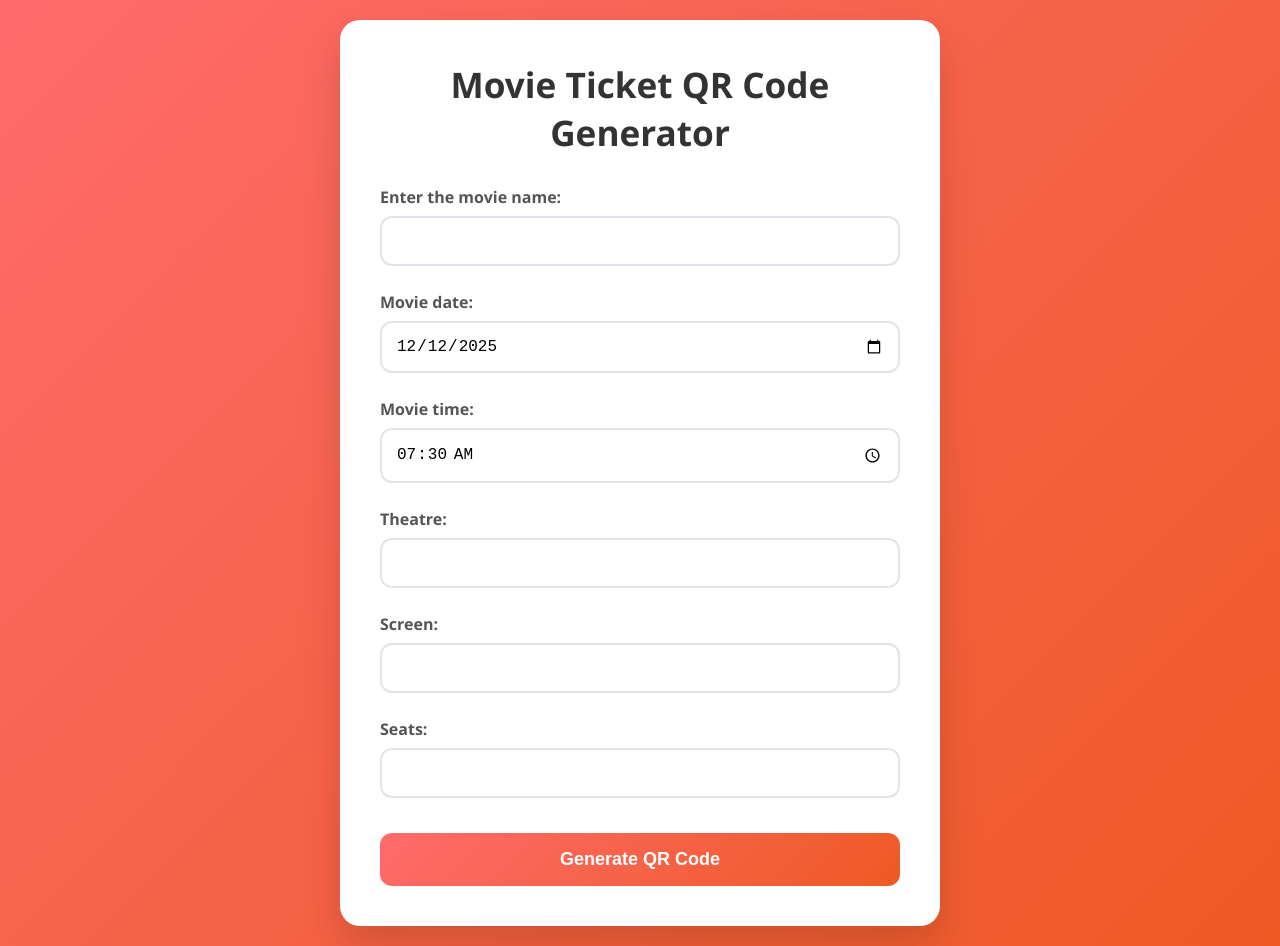
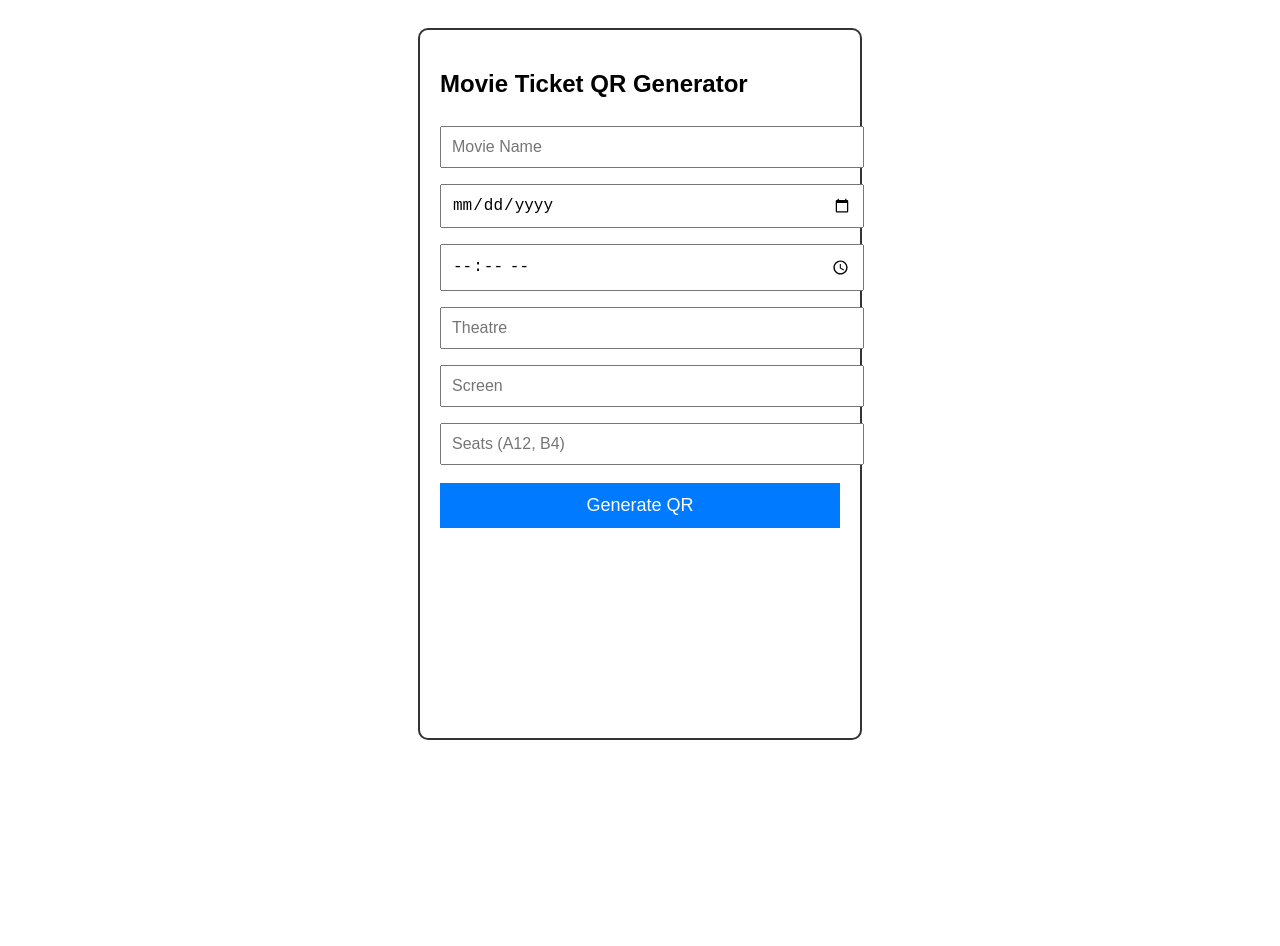
Before and after one commit to rahulchakradhar30/movie-ticket-qr-code, a plain HTML site: page index.html in a window 1280 px wide. After the commit the page ends 800 px from the top, so only its background shows below. Drawn offline with Linux system fonts and the light colour scheme.

Commit message:
Replace QR code generator with a minimal version

```diff
--- a/index.html
+++ b/index.html
@@ -1,233 +1,98 @@
 <!DOCTYPE html>
-<html lang="en">
+<html>
 <head>
     <meta charset="UTF-8">
-    <meta name="viewport" content="width=device-width, initial-scale=1.0">
-    <title>Movie Ticket QR Code Generator</title>
-    <script src="https://cdn.jsdelivr.net/npm/qrcode@1.5.3/build/qrcode.min.js"></script>
+    <title>QR Generator – Minimal Working Version</title>
+
+    <!-- 100% Working QR Library -->
+    <script src="https://cdnjs.cloudflare.com/ajax/libs/qrious/4.0.2/qrious.min.js"></script>
 
     <style>
-        * {
-            margin: 0;
-            padding: 0;
-            box-sizing: border-box;
-        }
-
         body {
-            font-family: 'Segoe UI', Tahoma, Geneva, Verdana, sans-serif;
-            background: linear-gradient(135deg, #ff6b6b 0%, #ee5a24 100%);
-            min-height: 100vh;
-            display: flex;
-            justify-content: center;
-            align-items: center;
+            font-family: Arial, sans-serif;
             padding: 20px;
         }
 
-        .container {
-            background: white;
-            border-radius: 20px;
-            box-shadow: 0 20px 40px rgba(0, 0, 0, 0.15);
-            padding: 40px;
-            width: 100%;
-            max-width: 600px;
-        }
-
-        h1 {
-            color: #333;
-            margin-bottom: 30px;
-            font-size: 2.2rem;
-            text-align: center;
-            font-weight: 700;
-        }
-
-        .form-group {
-            margin-bottom: 25px;
-        }
-
-        label {
-            display: block;
-            margin-bottom: 8px;
-            color: #555;
-            font-weight: 600;
-            font-size: 16px;
+        .box {
+            max-width: 400px;
+            margin: auto;
+            padding: 20px;
+            border: 2px solid #333;
+            border-radius: 10px;
         }
 
         input {
             width: 100%;
-            padding: 14px;
-            border: 2px solid #e1e5e9;
-            border-radius: 12px;
+            padding: 10px;
+            margin: 8px 0;
             font-size: 16px;
-            transition: border-color 0.3s ease;
         }
 
-        input:focus {
-            outline: none;
-            border-color: #ff6b6b;
-            box-shadow: 0 0 0 3px rgba(255, 107, 107, 0.1);
-        }
-
-        .btn {
-            background: linear-gradient(135deg, #ff6b6b 0%, #ee5a24 100%);
+        button {
+            width: 100%;
+            padding: 12px;
+            background: #007bff;
             color: white;
             border: none;
-            padding: 16px 32px;
             font-size: 18px;
-            font-weight: 600;
-            border-radius: 12px;
             cursor: pointer;
-            transition: transform 0.2s ease, box-shadow 0.2s ease;
-            width: 100%;
             margin-top: 10px;
         }
 
-        .btn:hover {
-            transform: translateY(-2px);
-            box-shadow: 0 5px 15px rgba(255, 107, 107, 0.4);
-        }
-
-        .qr-section {
-            margin-top: 30px;
-            display: none;
-            text-align: center;
-        }
-
-        .qr-section h2 {
-            color: #333;
-            margin-bottom: 20px;
-            font-size: 1.8rem;
-        }
-
-        .qr-container {
-            display: inline-block;
-            padding: 20px;
-            background: white;
-            border-radius: 15px;
-            box-shadow: 0 10px 30px rgba(0, 0, 0, 0.1);
-        }
-
-        canvas {
-            margin: 0 auto;
+        #qrCanvas {
             display: block;
-        }
-
-        .download-btn {
-            background: linear-gradient(135deg, #4CAF50 0%, #45a049 100%);
-            margin-top: 20px;
+            margin: 20px auto;
         }
     </style>
+
 </head>
 <body>
 
-    <div class="container">
-        <h1>Movie Ticket QR Code Generator</h1>
+    <div class="box">
+        <h2>Movie Ticket QR Generator</h2>
 
-        <div class="form-group">
-            <label>Enter the movie name:</label>
-            <input type="text" id="movieName">
-        </div>
+        <input type="text" id="movie" placeholder="Movie Name">
+        <input type="date" id="date">
+        <input type="time" id="time">
+        <input type="text" id="theatre" placeholder="Theatre">
+        <input type="text" id="screen" placeholder="Screen">
+        <input type="text" id="seats" placeholder="Seats (A12, B4)">
 
-        <div class="form-group">
-            <label>Movie date:</label>
-            <input type="date" id="movieDate">
-        </div>
+        <button onclick="generateQR()">Generate QR</button>
 
-        <div class="form-group">
-            <label>Movie time:</label>
-            <input type="time" id="movieTime">
-        </div>
-
-        <div class="form-group">
-            <label>Theatre:</label>
-            <input type="text" id="theatre">
-        </div>
-
-        <div class="form-group">
-            <label>Screen:</label>
-            <input type="text" id="screen">
-        </div>
-
-        <div class="form-group">
-            <label>Seats:</label>
-            <input type="text" id="seats">
-        </div>
-
-        <button class="btn" onclick="generateQR()">Generate QR Code</button>
-
-        <div class="qr-section" id="qrSection">
-            <h2>Your Movie Ticket QR Code</h2>
-            <div class="qr-container">
-                <canvas id="qrcode"></canvas>
-            </div>
-            <button class="btn download-btn" onclick="downloadQR()">Download QR Code</button>
-        </div>
+        <canvas id="qrCanvas"></canvas>
     </div>
 
 <script>
+function generateQR() {
 
-    // Set default date & time
-    const today = new Date().toISOString().split('T')[0];
-    document.getElementById('movieDate').value = today;
+    let movie = document.getElementById("movie").value.trim();
+    let date = document.getElementById("date").value;
+    let time = document.getElementById("time").value;
+    let theatre = document.getElementById("theatre").value.trim();
+    let screen = document.getElementById("screen").value.trim();
+    let seats = document.getElementById("seats").value.trim();
 
-    const now = new Date();
-    const hours = now.getHours().toString().padStart(2, '0');
-    const minutes = now.getMinutes() < 30 ? '00' : '30';
-    document.getElementById('movieTime').value = `${hours}:${minutes}`;
-
-    function generateQR() {
-
-        const movieName = document.getElementById('movieName').value.trim();
-        const movieDate = document.getElementById('movieDate').value;
-        const movieTime = document.getElementById('movieTime').value;
-        const theatre = document.getElementById('theatre').value.trim();
-        const screen = document.getElementById('screen').value.trim();
-        const seats = document.getElementById('seats').value.trim();
-
-        if (!movieName || !movieDate || !movieTime || !theatre || !screen || !seats) {
-            alert("Please fill all fields!");
-            return;
-        }
-
-        // Format date
-        const formattedDate = new Date(movieDate).toLocaleDateString('en-US', {
-            year: 'numeric', month: 'long', day: 'numeric'
-        });
-
-        // Format time
-        const formattedTime = new Date(`1970-01-01T${movieTime}`).toLocaleTimeString('en-US', {
-            hour: 'numeric', minute: '2-digit', hour12: true
-        });
-
-        const qrText =
-`Movie: ${movieName}
-Date: ${formattedDate}
-Time: ${formattedTime}
-Theatre: ${theatre}
-Screen: ${screen}
-Seats: ${seats}`;
-
-        const canvas = document.getElementById("qrcode");
-
-        // Clear previous QR
-        const ctx = canvas.getContext("2d");
-        ctx.clearRect(0, 0, canvas.width, canvas.height);
-
-        // Generate QR on canvas
-        QRCode.toCanvas(canvas, qrText, { width: 250, margin: 2 }, (error) => {
-            if (error) console.error(error);
-        });
-
-        document.getElementById("qrSection").style.display = "block";
+    if (!movie || !date || !time || !theatre || !screen || !seats) {
+        alert("Please fill all fields!");
+        return;
     }
 
-    function downloadQR() {
-        const canvas = document.getElementById("qrcode");
-        const link = document.createElement("a");
-        link.download = "movie-ticket-qr.png";
-        link.href = canvas.toDataURL("image/png");
-        link.click();
-    }
+    let text =
+        "Movie: " + movie + "\n" +
+        "Date: " + date + "\n" +
+        "Time: " + time + "\n" +
+        "Theatre: " + theatre + "\n" +
+        "Screen: " + screen + "\n" +
+        "Seats: " + seats;
 
+    // Generate QR using QRious (100% works on GitHub Pages)
+    let qr = new QRious({
+        element: document.getElementById('qrCanvas'),
+        value: text,
+        size: 250
+    });
+}
 </script>
 
 </body>
```
